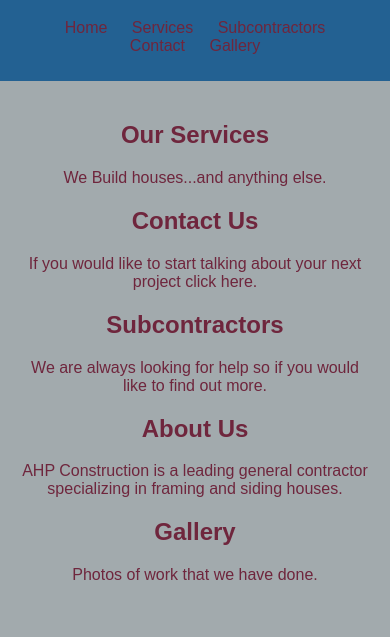
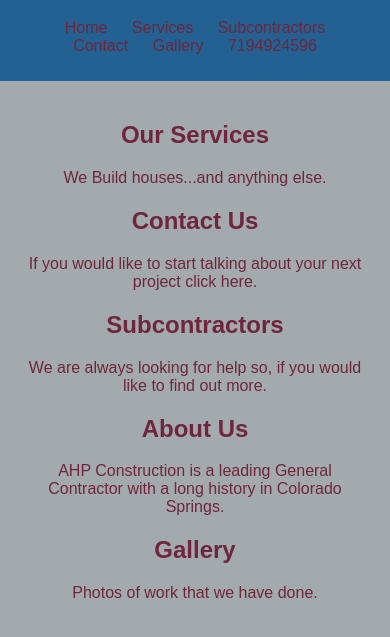
Before and after one commit to james3roberts/AhpConstruction, a plain HTML site: page index.html in a window 390 px wide. Shown: the part 71-708 px from the top of the page. Drawn offline with Linux system fonts and the light colour scheme; a script that the page names is missing.

Commit message:
feat: added a phone number to call

```diff
--- a/index.html
+++ b/index.html
@@ -17,6 +17,7 @@
                 <li><a href="#subcontractors">Subcontractors</a></li>
                 <li><a href="#contact">Contact</a></li>
                 <li><a href="#gallery">Gallery</a></li>
+                <li><a href="tel:+7194924596">7194924596</a></li>
             </ul>
         </nav>
     </header>
@@ -40,13 +41,13 @@
         <section id="subcontractors">
              <a href="subcontractors">
              <h2>Subcontractors</h2></a>
-            <p>We are always looking for help so if you would like to find out more.</p>
+            <p>We are always looking for help so, if you would like to find out more.</p>
         </section>
 
         <section id="home">
             <a href="home">
             <h2>About Us</h2></a>
-            <p>AHP Construction is a leading general contractor specializing in framing and siding houses.</p>
+            <p>AHP Construction is a leading General Contractor with a long history in Colorado Springs.</p>
         </section>
 
         <section is="gallery">
```
